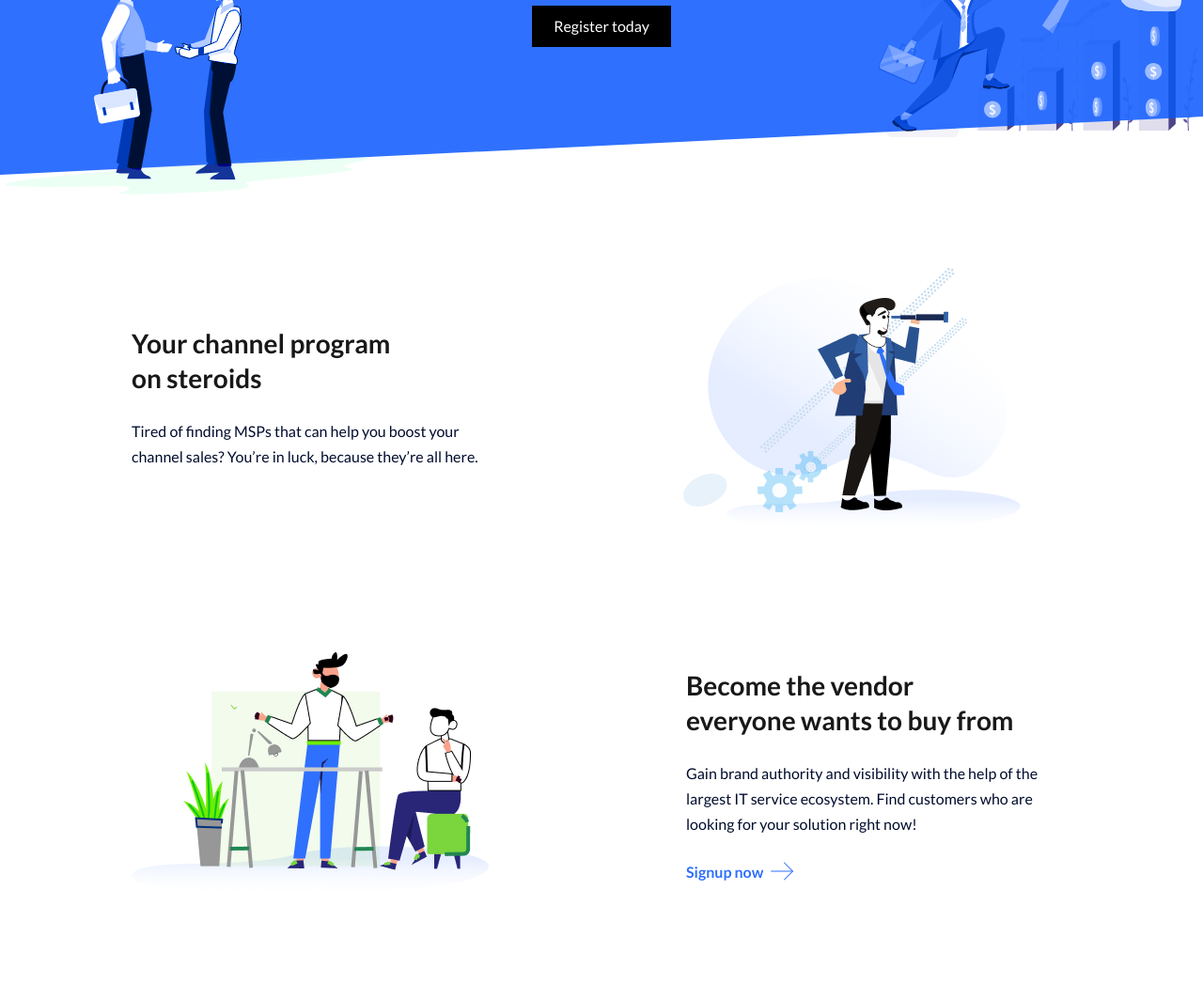
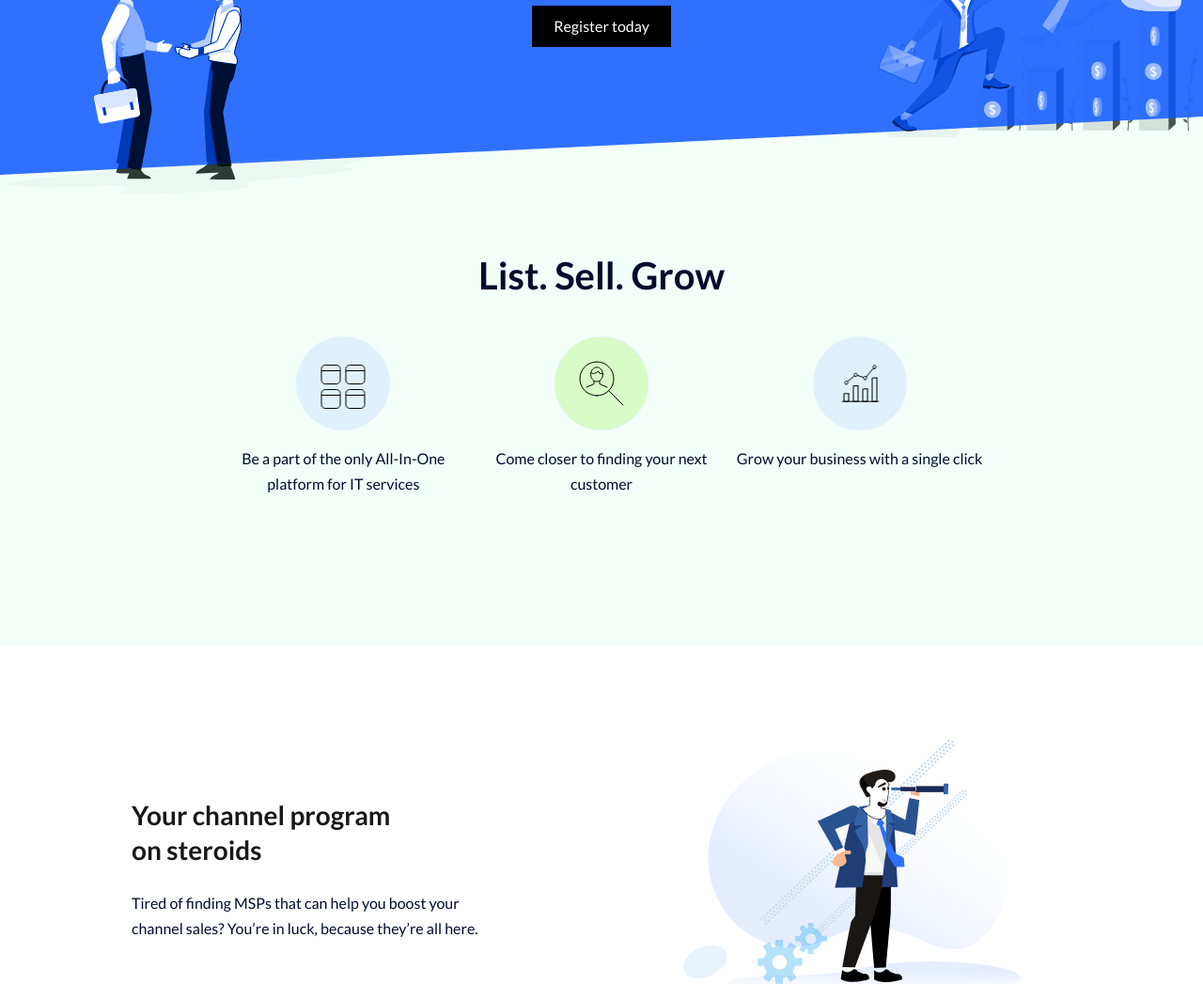
Before and after one commit to Leetovskiy/zomentum, a plain HTML site: page index.html in a window 1280 px wide. Shown: the part 420-1467 px from the top of the page at 94% size. Drawn offline with Linux system fonts and the light colour scheme.

Commit message:
Add a features block

```diff
--- a/index.html
+++ b/index.html
@@ -50,6 +50,24 @@
             excellent customer experiences
           </p>
           <a href="#" class="button intro__button button_filled-black"> Register today </a>
+        </div>
+      </section>
+
+      <section class="features">
+        <div class="container features__container">
+          <h2 class="features__title">List. Sell. Grow</h2>
+
+          <ul class="features__list">
+            <li class="features__item">
+              <p class="features__item-text">Be a part of the only All-In-One platform for IT services</p>
+            </li>
+            <li class="features__item">
+              <p class="features__item-text">Come closer to finding your next customer</p>
+            </li>
+            <li class="features__item">
+              <p class="features__item-text">Grow your business with a single click</p>
+            </li>
+          </ul>
         </div>
       </section>
 
--- a/styles/blocks.css
+++ b/styles/blocks.css
@@ -2,6 +2,7 @@
 
 .main-header {
   padding: 18px 0;
+  background-color: #fff;
 }
 
 .main-header__container {
@@ -60,7 +61,6 @@
   padding-top: 114px;
   padding-bottom: 74px;
   position: relative;
-  margin-bottom: 62px;
 }
 
 .intro::after {
@@ -70,7 +70,6 @@
   width: 100%;
   background: #2f70fe;
   clip-path: polygon(0 0, 0 100%, 100% 0);
-  z-index: -1;
   position: absolute;
   bottom: -62px;
 }
@@ -91,6 +90,7 @@
   position: absolute;
   left: 0;
   bottom: -170px;
+  z-index: 1;
 }
 
 .intro__container::after {
@@ -105,6 +105,7 @@
   position: absolute;
   right: 0;
   bottom: -96px;
+  z-index: 1;
 }
 
 .intro__title {
@@ -132,6 +133,60 @@
   margin: 0 auto;
 }
 
+/* Features */
+
+.features {
+  background: #f3fff9;
+  padding: 144px 0;
+}
+
+.features__title {
+  font-weight: 700;
+  font-size: 40px;
+  line-height: 50px;
+  text-align: center;
+  margin: 0;
+  margin-bottom: 40px;
+}
+
+.features__list {
+  padding: 0;
+  margin: 0 auto;
+  max-width: 824px;
+  list-style: none;
+  display: flex;
+
+  font-weight: 500;
+  font-size: 16px;
+  line-height: 27px;
+  text-align: center;
+}
+
+.features__item {
+  flex-basis: 33.333%;
+}
+
+.features__item::before {
+  content: '';
+  display: block;
+  width: 100px;
+  height: 100px;
+  border-radius: 50%;
+  margin: 0 auto;
+  background-repeat: no-repeat;
+  background-position: center center;
+  background-size: cover;
+}
+.features__item:nth-child(1)::before {
+  background-image: url('../img/features__item-icon-1.svg');
+}
+.features__item:nth-child(2)::before {
+  background-image: url('../img/features__item-icon-2.svg');
+}
+.features__item:nth-child(3)::before {
+  background-image: url('../img/features__item-icon-3.svg');
+}
+
 /* Info */
 
 .info {
```
Also changed, not shown: img/features__item-icon-1.svg (added), img/features__item-icon-2.svg (added), img/features__item-icon-3.svg (added).
